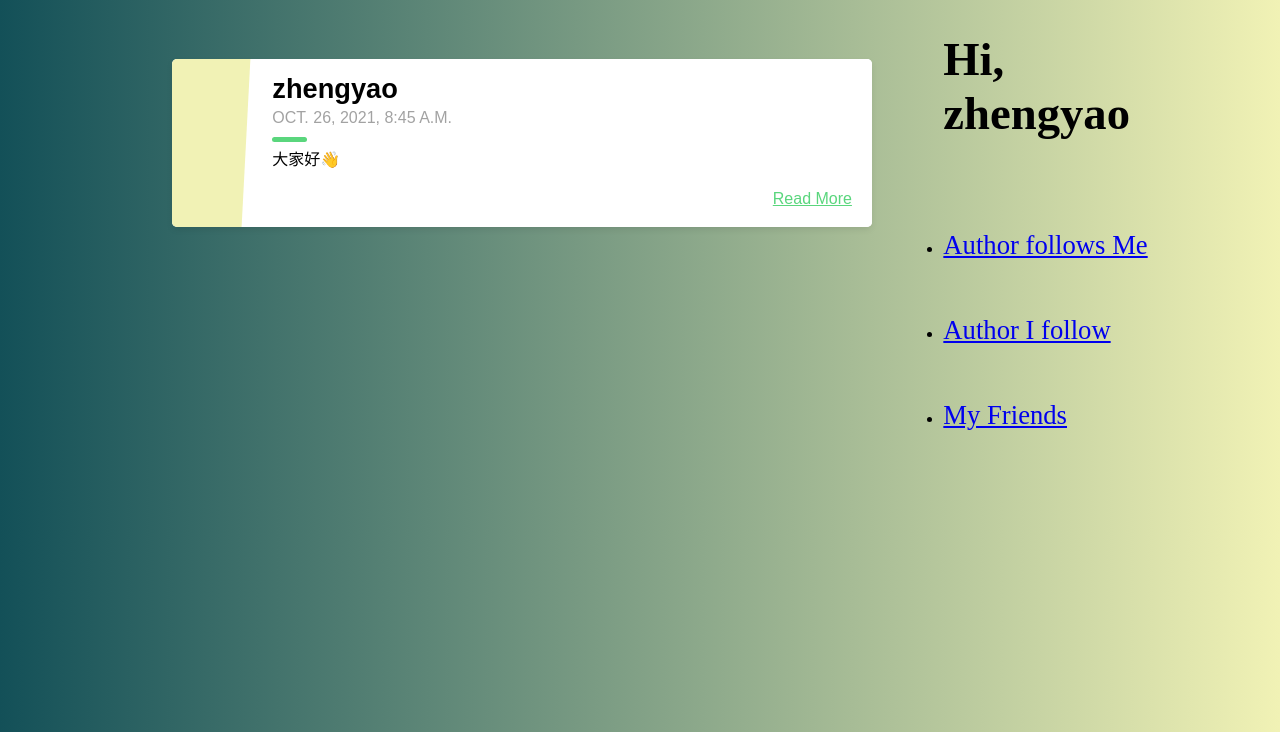
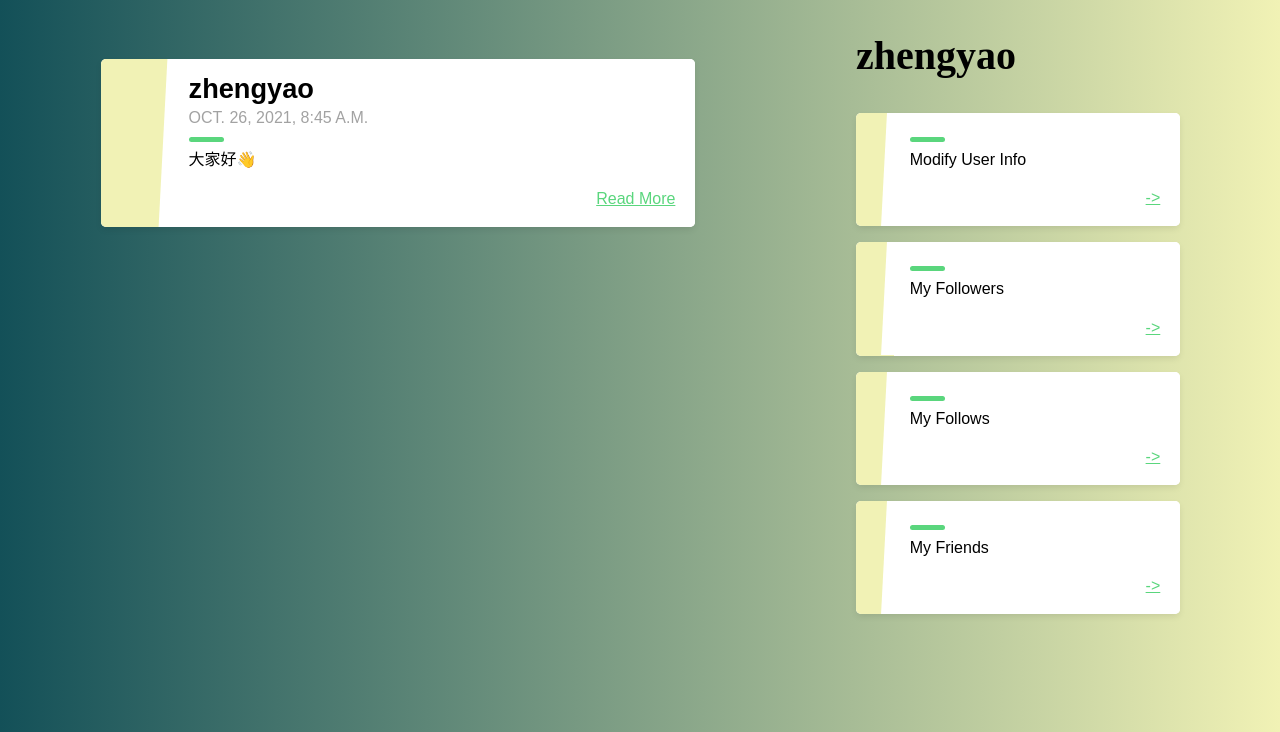
Before and after one commit to CMPUT404FaLL2021/team-project-404, a Django app: page /socialapp/author_profile/721a8744-b669-4a69-b1e7-5bc901f94e26/ in a window 1280 px wide. Shown: the part 68-800 px from the top of the page. Run offline with Django 3.2, Linux system fonts and the light colour scheme; data comes from the database, SQL or seed files in the repository; parts of the project's set-up code (start-up, migrations or seed data) failed here and were passed over.

Commit message:
fix bugs

```diff
--- a/socialapp/templates/socialapp/author_profile.html
+++ b/socialapp/templates/socialapp/author_profile.html
@@ -20,7 +20,7 @@
             </ul>
         </header>
 
-        <div style="margin: 1% 1%; width: 900px;">
+        <div style="margin: 1% 0.1%; width: 55%;">
             {% for p in p_list %}
                 <div class="blog-card">
                 <div class="meta">
@@ -41,13 +41,59 @@
             {% endfor %}
         </div>
 
-        <div>
-            <ul>
-                <strong style="font-size: 35pt"> Hi, {{author.displayName}} </strong><br><br><br><br><br><br>
-                <li><a style="font-size: 20pt" href="{% url 'author_follows_me' author.id %}">Author follows Me</a></li><br><br><br>
-                <li><a style="font-size: 20pt" href="{% url 'author_I_follow' author.id %}">Author I follow</a></li><br><br><br>
-                <li><a style="font-size: 20pt" href="{% url 'my_friends' author.id %}">My Friends</a></li>
-            <ul>
+        <div style="width: 30%">
+            <strong style="font-size: 30pt"> {{author.displayName}} </strong><br><br>
+            <div class="blog-card">
+                <div class="meta">
+                    <div class="photo" style="background-color: #F1F2B5"></div>
+                    <ul class="details"></ul>
+                </div>
+                    <div class="description">
+                        <p>Modify User Info</p>
+                        <p class="read-more">
+                            <a href="#">-></a>
+                        </p>
+                    </div>
+            </div>
+
+            <div class="blog-card">
+                <div class="meta">
+                    <div class="photo" style="background-color: #F1F2B5"></div>
+                    <ul class="details"></ul>
+                </div>
+                    <div class="description">
+                        <p>My Followers</p>
+                        <p class="read-more">
+                            <a href="{% url 'my_followers' author.id %}">-></a>
+                        </p>
+                    </div>
+            </div>
+
+            <div class="blog-card">
+                <div class="meta">
+                    <div class="photo" style="background-color: #F1F2B5"></div>
+                    <ul class="details"></ul>
+                </div>
+                    <div class="description">
+                        <p>My Follows</p>
+                        <p class="read-more">
+                            <a href="{% url 'my_follows' author.id %}">-></a>
+                        </p>
+                    </div>
+            </div>
+
+            <div class="blog-card">
+                <div class="meta">
+                    <div class="photo" style="background-color: #F1F2B5"></div>
+                    <ul class="details"></ul>
+                </div>
+                    <div class="description">
+                        <p>My Friends</p>
+                        <p class="read-more">
+                            <a href="{% url 'my_friends' author.id %}">-></a>
+                        </p>
+                    </div>
+            </div>
         </div>
 
     </body>
--- a/socialapp/templates/socialapp/author_follows_me.html
+++ b/socialapp/templates/socialapp/my_followers.html
@@ -12,7 +12,7 @@
 
     <body>
         <header>
-            <a href="{% url 'author_follows_me' author_id %}" class="logo">User Profile</a>
+            <a href="{% url 'author_profile' author_id %}" class="logo">User Profile</a>
             <ul class="navigation">
                 <li><a href="{% url 'main_page' author_id %}">Main Page</a></li>
                 <li><a href="#">Inbox</a></li>
--- a/socialapp/templates/socialapp/author_I_follow.html
+++ b/socialapp/templates/socialapp/my_follows.html
@@ -12,7 +12,7 @@
 
     <body>
         <header>
-            <a href="{% url 'author_I_follow' author_id %}" class="logo">User Profile</a>
+            <a href="{% url 'author_profile' author_id %}" class="logo">User Profile</a>
             <ul class="navigation">
                 <li><a href="{% url 'main_page' author_id %}">Main Page</a></li>
                 <li><a href="#">Inbox</a></li>
--- a/socialapp/urls.py
+++ b/socialapp/urls.py
@@ -14,7 +14,7 @@ urlpatterns = [
     path('show_post/<uuid:author_id>/<uuid:show_post_id>/', views.show_post, name = 'show_post'),
     path('author_profile/<uuid:author_id>/', views.author_profile, name = 'author_profile'),
     path('main_page/<uuid:author_id>/', views.main_page, name = 'main_page'),
-    path('author_follows_me/<uuid:author_id>/', views.author_follows_me, name  = 'author_follows_me'),
-    path('author_I_follow/<uuid:author_id>/', views.author_I_follow, name  = 'author_I_follow'),
+    path('my_followers/<uuid:author_id>/', views.my_followers, name  = 'my_followers'),
+    path('my_follows/<uuid:author_id>/', views.my_follows, name  = 'my_follows'),
     path('my_friends/<uuid:author_id>/', views.my_friends, name  = 'my_friends')
 ]
--- a/socialapp/views.py
+++ b/socialapp/views.py
@@ -73,29 +73,29 @@ def login(request):
 def author_profile(request, author_id):
     if request.method == 'GET':
         me = Author.objects.get(pk=author_id)
-        p_list = Post.objects.filter(author=me, unlisted=False).order_by('-pk')
+        p_list = Post.objects.filter(author=me, unlisted=False, visibility='PUBLIC').order_by('-published')
 
     return render(request, "socialapp/author_profile.html", {'author': me, 'p_list': p_list})
 
 
 # view of author_follows_me.html
-def author_follows_me(request, author_id):
+def my_followers(request, author_id):
+    if request.method == 'GET':
+        me = Author.objects.get(pk=author_id)
+        author_list = me.followers.all()
+
+    return render(request, "socialapp/my_followers.html", {'author_id':author_id, 'author_list': author_list})
+
+
+# view of author_I_follow.html
+def my_follows(request, author_id):
     if request.method == 'GET':
         me = Author.objects.get(pk=author_id)
         author_list = []
         for author in Author.objects.all():
             if me in author.followers.all():
                 author_list.append(author)
-
-    return render(request, "socialapp/author_follows_me.html", {'author_id':author_id, 'author_list': author_list})
-
-
-# view of author_I_follow.html
-def author_I_follow(request, author_id):
-    if request.method == 'GET':
-        me = Author.objects.get(pk=author_id)
-        author_list = me.followers.all()
-    return render(request, "socialapp/author_I_follow.html", {'author_id':author_id, 'author_list': author_list})
+    return render(request, "socialapp/my_follows.html", {'author_id':author_id, 'author_list': author_list})
 
 
 # view of my_friends.html
```
Also changed, not shown: socialapp/migrations/0001_initial.py, socialapp/migrations/0002_auto_20211026_1456.py (deleted), 3 other files.
